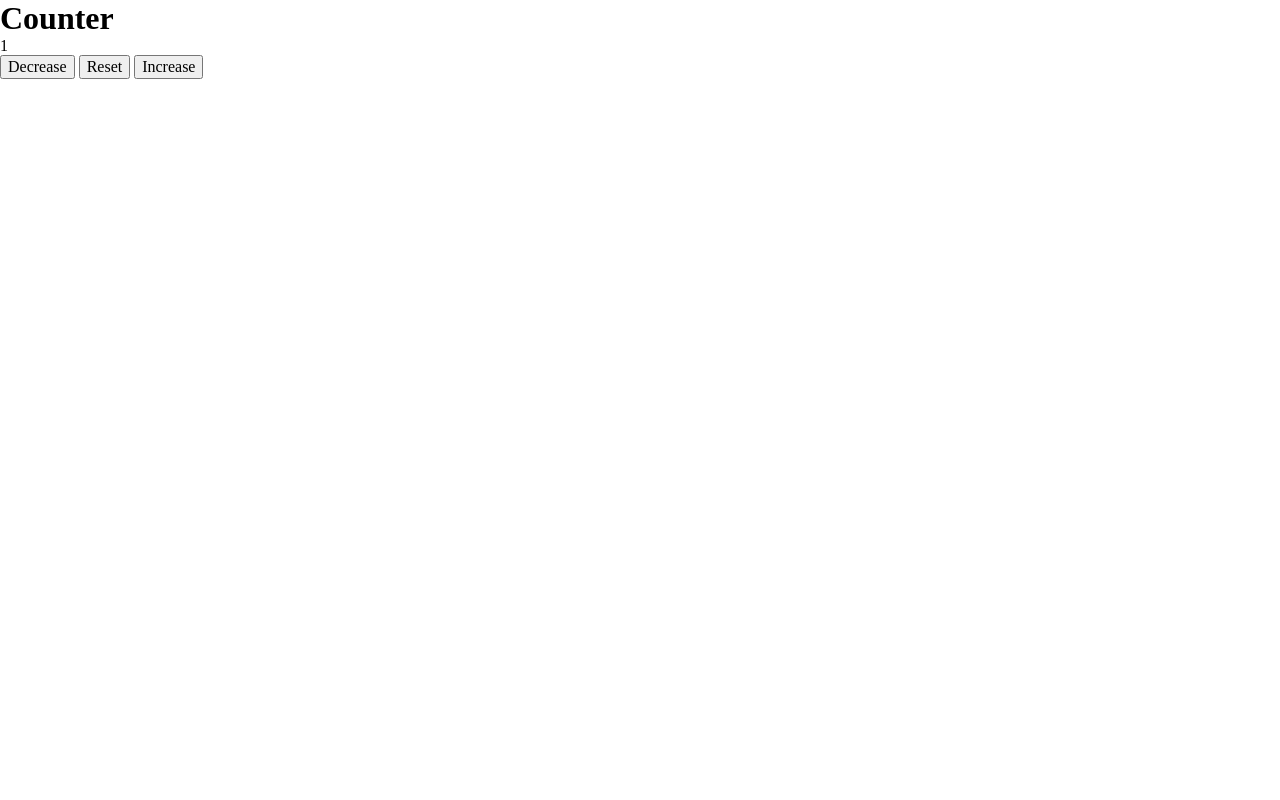
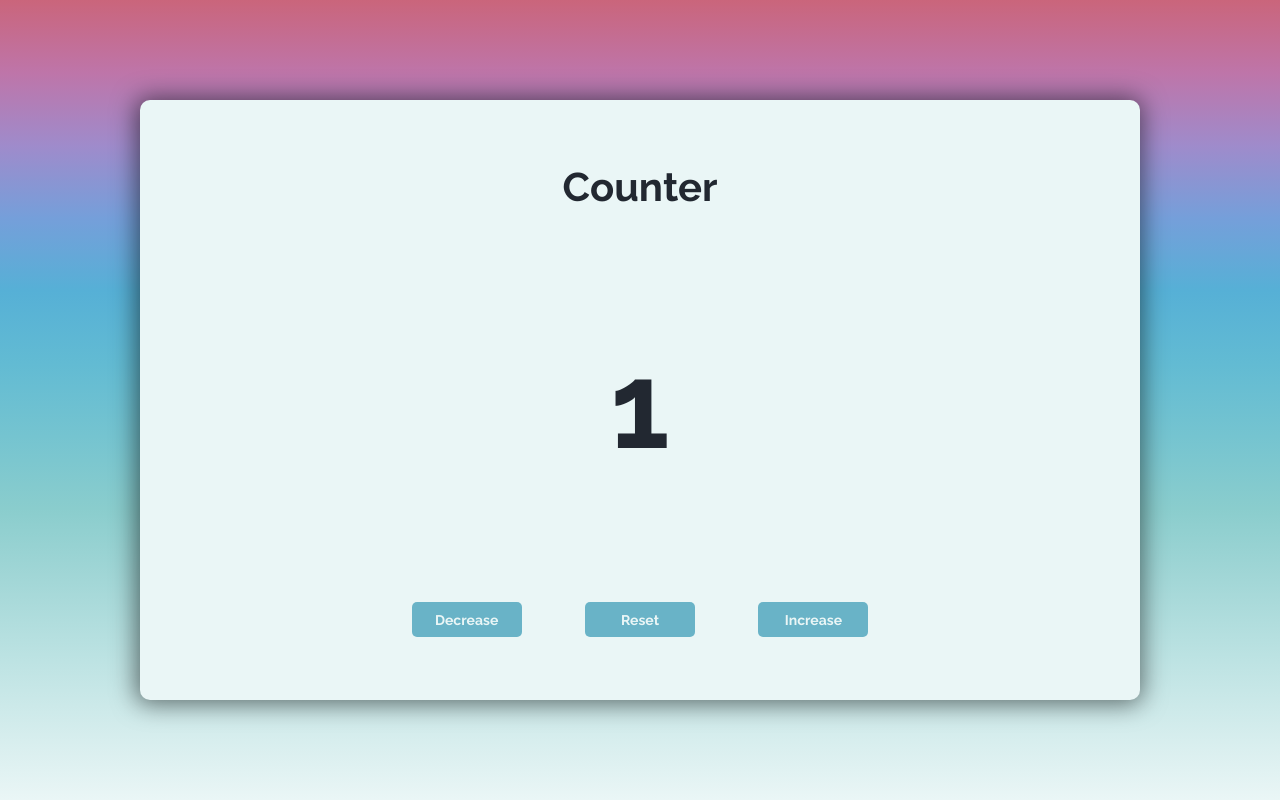
Before and after one commit to ruslansymonenko/counter, a plain HTML site: page index.html in a window 1280 px wide. Drawn offline with Linux system fonts and the light colour scheme.

Commit message:
css and html design

```diff
--- a/css/style.css
+++ b/css/style.css
@@ -48,15 +48,55 @@ select {
     font: inherit;
 }
 
+body{
+    font-size: 14px;
+    font-family: 'Raleway', sans-serif;
+    color: #222831;
+}
+
 .wrapper {
+    min-height: 100vh;
+    display: flex;
+    justify-content: center;
+    align-items: center;
+    background-image: linear-gradient(to bottom, #ca657b, #be75a9, #9f8bcb, #759fda, #56b0d6, #62bbd3, #75c4d0, #8acdcd, #a3d7d7, #bbe2e2, #d3ecec, #eaf6f6);
 }
 .app {
+    display: flex;
+    flex-direction: column;
+    justify-content: space-around;
+    align-items: center;
+    height: 600px;
+    min-width: 1000px;
+    background-color: #eaf6f6;
+    border-radius: 10px;
+    -webkit-box-shadow: -1px 1px 24px 3px rgba(0, 0, 0, 0.521);
+    box-shadow: -1px 1px 24px 3px rgba(0, 0, 0, 0.541);
 }
 .app__header {
+    font-size: 40px;
 }
 .app__output {
+    font-size: 120px;
 }
-.btns {
+
+.app__btn {
+    height: 35px;
+    width: 110px;
+    background-color: #51a7bfd5;
+    color: #eaf6f6;
+    border-radius: 5px;
+    border: none;
+    transition: ease .5s;
 }
-.app__btn {
+.app__btn:hover{
+    background-color: #c986b6f4;
 }
+
+.app__btn:active{
+    transform: scale(0.94);
+}
+
+.app__btn + .app__btn{
+    margin-left: 60px;
+}
--- a/index.html
+++ b/index.html
@@ -5,7 +5,9 @@
     <meta http-equiv="X-UA-Compatible" content="IE=edge">
     <meta name="viewport" content="width=device-width, initial-scale=1.0">
     <title>Document</title>
-
+    <link rel="preconnect" href="https://fonts.googleapis.com">
+    <link rel="preconnect" href="https://fonts.gstatic.com" crossorigin>
+    <link href="https://fonts.googleapis.com/css2?family=Raleway:ital,wght@0,700;1,400&display=swap" rel="stylesheet">
     <link rel="stylesheet" href="./css/style.css">
 </head>
 <body>
```
